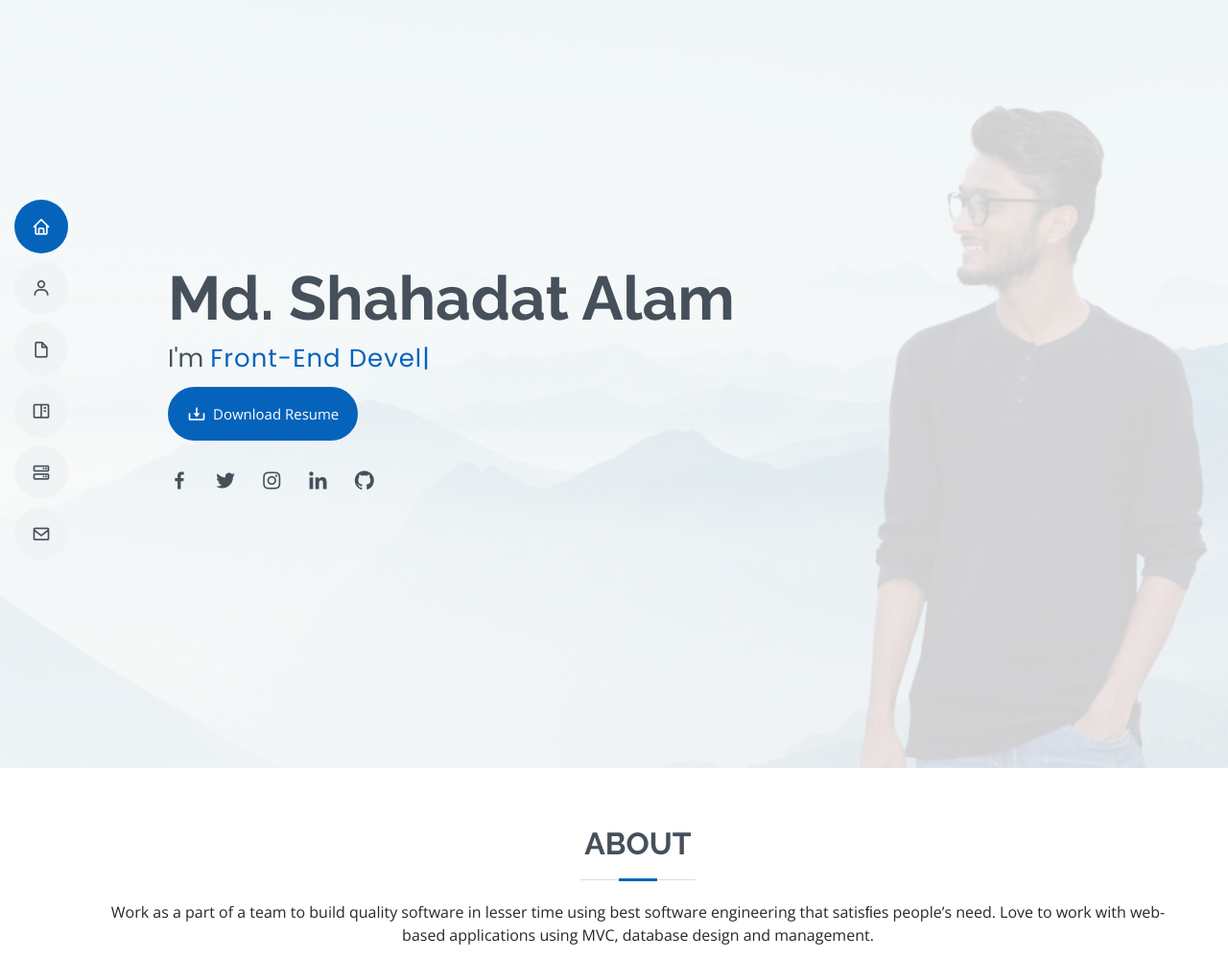
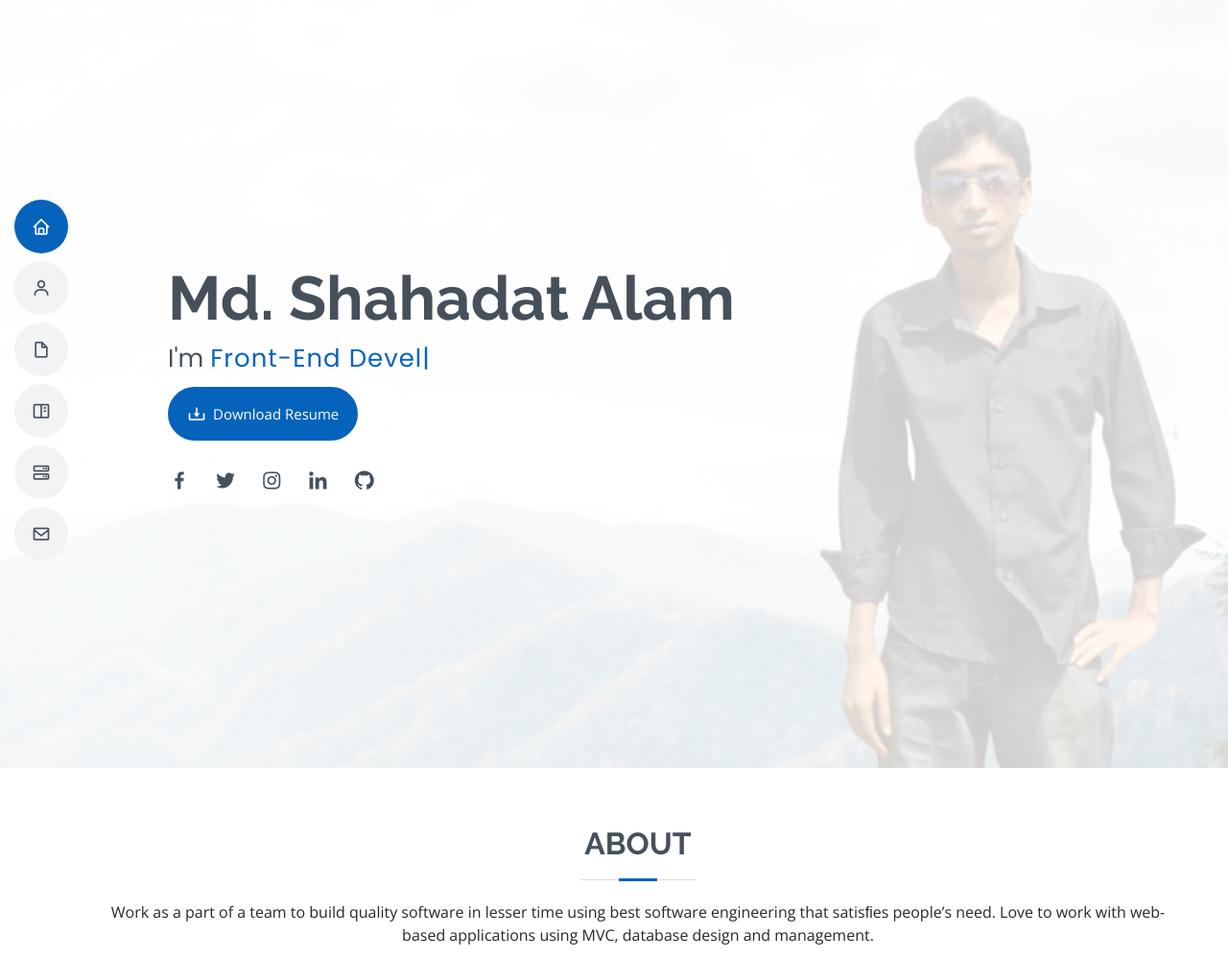
Before and after one commit to shahadatalam2012/shahadatalam2012.github.io, a PHP site: page / in a window 1280 px wide. Shown: the top 999 px of the page at 96% size. Run offline with PHP 8.4, Linux system fonts and the light colour scheme.

Commit message:
Update style.css

```diff
--- a/assets/css/style.css
+++ b/assets/css/style.css
@@ -248,7 +248,7 @@ h1, h2, h3, h4, h5, h6 {
 #hero {
   width: 100%;
   height: 100vh;
-  background: url("../img/hero-bg.jpg") top right no-repeat;
+  background: url("../img/hero-bg.png") top right no-repeat;
   background-size: cover;
   position: relative;
 }
```
